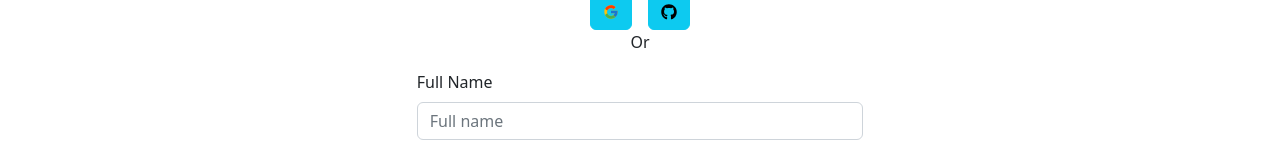
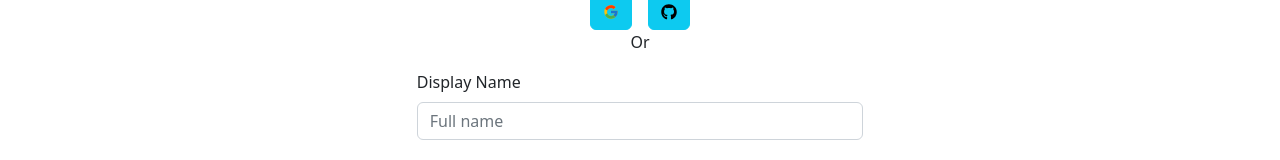
Before and after one commit to tanbiranjum/paws-school-client, a React (Create React App) app: page /register in a window 1280 px wide. Shown: the part 178-338 px from the top of the page. Built offline with nearby package versions, Linux system fonts and the light colour scheme; no server answers.

Commit message:
react hook form implemented in register page

```diff
--- a/src/pages/Register/Register.js
+++ b/src/pages/Register/Register.js
@@ -8,8 +8,10 @@ import { AuthContext } from "../../contexts/AuthProvider/AuthProvider";
 import { FcGoogle } from "react-icons/fc";
 import { FaGithub } from "react-icons/fa";
 import { GoogleAuthProvider, GithubAuthProvider } from "firebase/auth";
+import { useForm } from "react-hook-form";
 
 const Register = () => {
+  const { register, handleSubmit } = useForm();
   const navigate = useNavigate();
   const [error, setError] = useState();
   const { createUserWithEmail, updateUserProfile, providerLogin } =
@@ -18,21 +20,14 @@ const Register = () => {
   const googleProvider = new GoogleAuthProvider();
   const githubProvider = new GithubAuthProvider();
 
-  const handleRegister = (e) => {
-    e.preventDefault();
-    const form = e.target;
-    const fullName = form.fullname.value;
-    const photoURL = form.photoUrl.value;
-    const email = form.email.value;
-    const password = form.password.value;
-    const cpassword = form.cpassword.value;
+  const handleRegister = (data) => {
+    const { displayName, photoURL, email, password, cpassword } = data;
 
     if (validatePassword(password, cpassword)) {
       createUserWithEmail(email, password)
-        .then((result) => {
+        .then(() => {
           setError("");
-          form.reset();
-          updateUserProfile({ displayName: fullName, photoURL });
+          updateUserProfile({ displayName, photoURL });
           navigate("/home");
         })
         .catch((error) => {
@@ -68,7 +63,7 @@ const Register = () => {
       setError("Password is not same!");
       return false;
     } else if (password.length < 6) {
-      return setError("Password can't be less than six character!");
+      setError("Password can't be less than six character!");
       return false;
     }
     return true;
@@ -86,10 +81,15 @@ const Register = () => {
         </Button>
       </div>
       <p className="text-center">Or</p>
-      <Form onSubmit={handleRegister}>
+      <Form onSubmit={handleSubmit(handleRegister)}>
         <Form.Group className="mb-3" controlId="formBasicName">
-          <Form.Label>Full Name</Form.Label>
-          <Form.Control type="text" name="fullname" placeholder="Full name" />
+          <Form.Label>Display Name</Form.Label>
+          <Form.Control
+            type="text"
+            name="displayName"
+            placeholder="Full name"
+            {...register("displayName")}
+          />
         </Form.Group>
         <Form.Group className="mb-3" controlId="formBasicEmail">
           <Form.Label>Email address</Form.Label>
@@ -97,6 +97,7 @@ const Register = () => {
             type="email"
             name="email"
             placeholder="Enter email"
+            {...register("email")}
             required
           />
           <Form.Text className="text-muted">
@@ -107,8 +108,9 @@ const Register = () => {
           <Form.Label>Photo URL</Form.Label>
           <Form.Control
             type="text"
-            name="photoUrl"
+            name="photoURL"
             placeholder="Photo URL"
+            {...register("photoURL")}
             required
           />
         </Form.Group>
@@ -118,6 +120,7 @@ const Register = () => {
             type="password"
             name="password"
             placeholder="Password"
+            {...register("password")}
           />
         </Form.Group>
         <Form.Group className="mb-3" controlId="formBasicConfirmPassword">
@@ -126,6 +129,7 @@ const Register = () => {
             type="password"
             name="cpassword"
             placeholder="Confirm Password"
+            {...register("cpassword")}
           />
         </Form.Group>
         <Form.Group className="mb-3" controlId="formBasicCheckbox">
```
